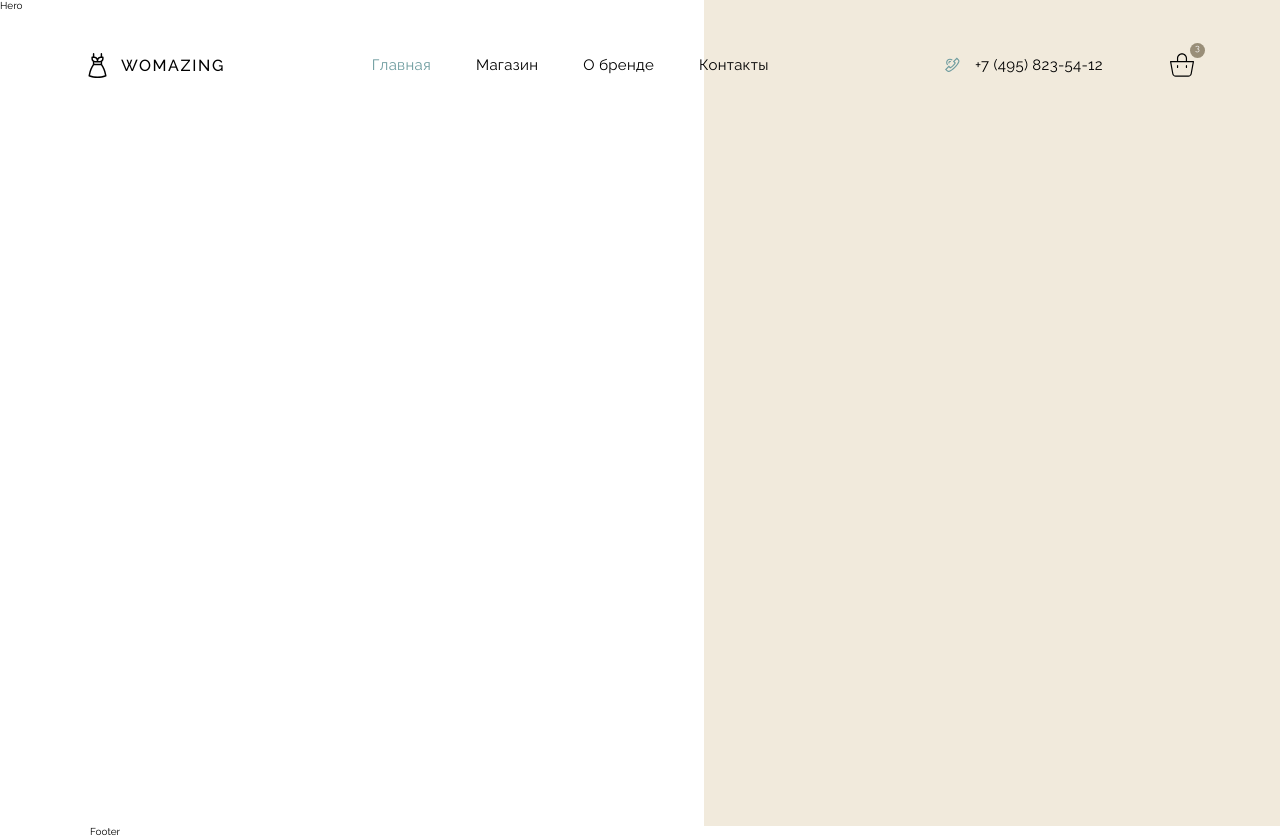
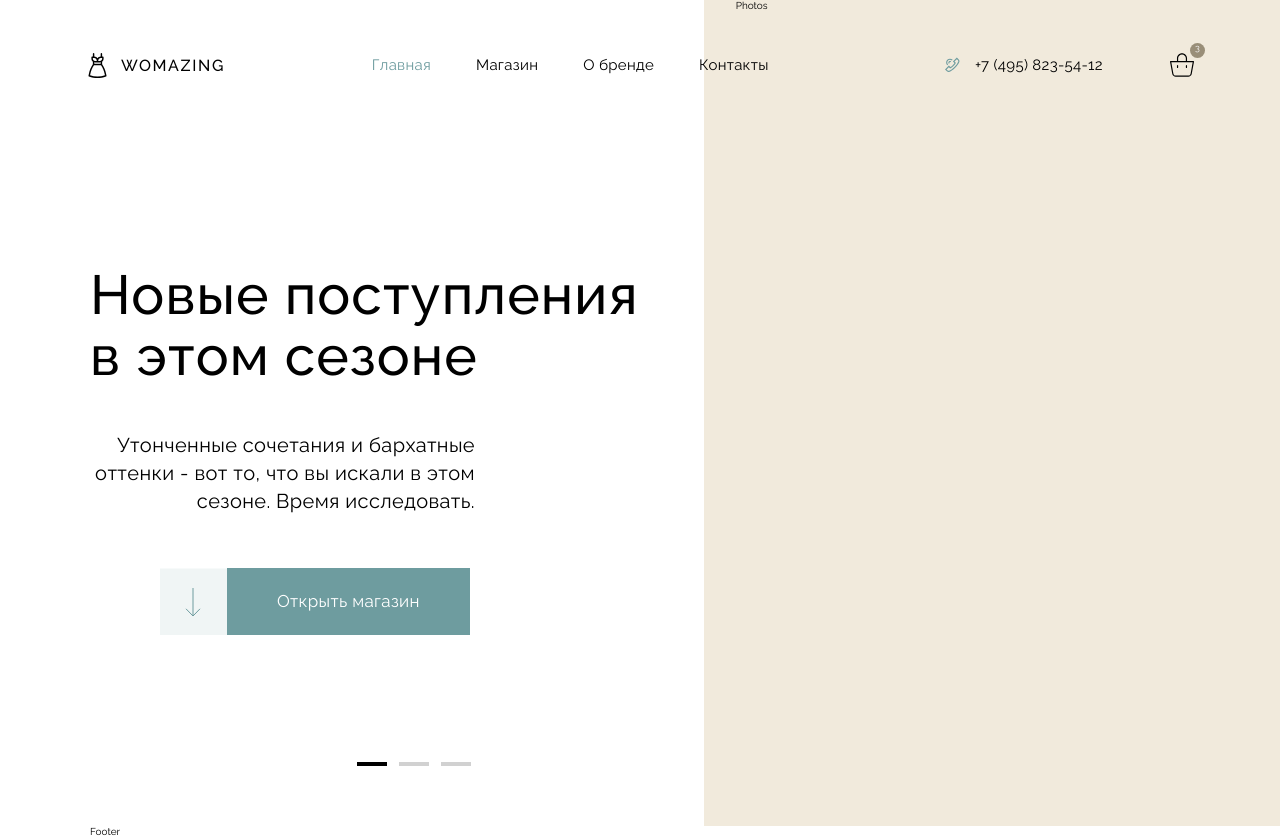
Before and after one commit to NikitaVirachev/womazing, a React app: page / in a window 1280 px wide. Built offline with nearby package versions, Linux system fonts and the light colour scheme.

Commit message:
feat: add slider

```diff
--- /dev/null
+++ b/src/components/ButtonCTA.jsx
@@ -0,0 +1,42 @@
+import PropTypes from 'prop-types';
+import styled, { css } from 'styled-components';
+
+const outlineStyles = css`
+  border: 1px solid var(--CTA-color);
+  background: inherit;
+  color: var(--CTA-color);
+
+  &:hover {
+    color: #fff;
+    background: var(--CTA-color);
+  }
+`;
+
+const ButtonCTA = styled.button`
+  display: inline-flex;
+  padding: 2.2rem 5rem;
+  background: var(--CTA-color);
+  border: none;
+  cursor: pointer;
+
+  color: #fff;
+  font-size: 1.7rem;
+  font-weight: 400;
+  line-height: 138.9%; /* 23.613px */
+  letter-spacing: 0.34px;
+
+  transition: all 0.5s ease;
+
+  &:hover {
+    background: #509498;
+  }
+
+  ${(props) => props.$isOutline && outlineStyles};
+`;
+
+ButtonCTA.propTypes = {
+  children: PropTypes.node,
+  $isOutline: PropTypes.bool,
+};
+
+export default ButtonCTA;
--- /dev/null
+++ b/src/components/Hero/Hero.jsx
@@ -0,0 +1,31 @@
+import React from 'react';
+import styled from 'styled-components';
+
+import Column from '../../layouts/Column.jsx';
+import Slider from './Slider/Slider.jsx';
+import Photos from './Photos.jsx';
+
+const HeroWrapper = styled.div`
+  background: linear-gradient(to right, white 55%, #f1eadc 45%);
+  ${'' /* height: 82.6rem; */}
+`;
+
+const HeroContainer = styled.div`
+  display: grid;
+  grid-template-columns: 58.7% 41.3%;
+`;
+
+const Hero = () => {
+  return (
+    <HeroWrapper>
+      <Column>
+        <HeroContainer>
+          <Slider />
+          <Photos />
+        </HeroContainer>
+      </Column>
+    </HeroWrapper>
+  );
+};
+
+export default Hero;
--- /dev/null
+++ b/src/components/Hero/Photos.jsx
@@ -0,0 +1,7 @@
+import React from 'react';
+
+const Photos = () => {
+  return <div>Photos</div>;
+};
+
+export default Photos;
--- /dev/null
+++ b/src/components/Hero/Slider/ArrowDawn.jsx
@@ -0,0 +1,16 @@
+import React from 'react';
+import styled from 'styled-components';
+
+import ArrowDawnURL from '../../../assets/img/icons/arrowDawn.svg';
+
+const AroowDawnIcon = styled.div`
+  background: url(${(props) => (props.$url ? props.$url : '')});
+  width: 6.7rem;
+  height: 6.7rem;
+`;
+
+const ArrowDawn = () => {
+  return <AroowDawnIcon $url={ArrowDawnURL} />;
+};
+
+export default ArrowDawn;
--- /dev/null
+++ b/src/components/Hero/Slider/Indicator.jsx
@@ -0,0 +1,32 @@
+import React from 'react';
+import styled from 'styled-components';
+import PropTypes from 'prop-types';
+
+import Rectangle from './Rectangle.jsx';
+
+const IndicatorContainer = styled.div`
+  display: inline-flex;
+`;
+
+const Indicator = (props) => {
+  return (
+    <IndicatorContainer>
+      {Array.from({ length: props.slidesCount }, (_, index) => (
+        <Rectangle
+          key={index}
+          isCurrent={props.curRectangle === index + 1}
+          onClick={props.onChangeSlide}
+          number={index + 1}
+        />
+      ))}
+    </IndicatorContainer>
+  );
+};
+
+Indicator.propTypes = {
+  curRectangle: PropTypes.number,
+  onChangeSlide: PropTypes.func,
+  slidesCount: PropTypes.number,
+};
+
+export default Indicator;
--- /dev/null
+++ b/src/components/Hero/Slider/Rectangle.jsx
@@ -0,0 +1,41 @@
+import React from 'react';
+import styled from 'styled-components';
+import PropTypes from 'prop-types';
+
+const StyledRectangle = styled.div`
+  width: 3rem;
+  height: 0.4rem;
+  background: ${(props) => (props.$isActive ? '#000' : '#d1d1d1')};
+  transition: all 0.5s ease;
+`;
+
+const RectangleContainer = styled.button`
+  padding: 0.6rem;
+  cursor: pointer;
+  border: none;
+  background: none;
+
+  &:hover ${StyledRectangle} {
+    background: #000;
+  }
+`;
+
+const Rectangle = (props) => {
+  const onClickHandler = () => {
+    props.onClick(props.number);
+  };
+
+  return (
+    <RectangleContainer onClick={onClickHandler}>
+      <StyledRectangle $isActive={props.isCurrent} />
+    </RectangleContainer>
+  );
+};
+
+Rectangle.propTypes = {
+  isCurrent: PropTypes.bool,
+  onClick: PropTypes.func,
+  number: PropTypes.number,
+};
+
+export default Rectangle;
--- /dev/null
+++ b/src/components/Hero/Slider/Slider.jsx
@@ -0,0 +1,124 @@
+import React, { useState } from 'react';
+import styled from 'styled-components';
+import { Link } from 'react-router-dom';
+
+import Indicator from './Indicator.jsx';
+import ButtonCTA from '../../ButtonCTA.jsx';
+import ArrowDawn from './ArrowDawn.jsx';
+
+const SlidesCount = 3;
+
+const SliderContainer = styled.div`
+  margin-top: 26.5rem;
+  margin-bottom: 5.4rem;
+`;
+
+const IndicatorWrapper = styled.div`
+  display: flex;
+  justify-content: flex-end;
+  margin-right: 25.9rem;
+  margin-top: 11.8rem;
+`;
+
+const StyledLink = styled(Link)`
+  text-decoration: none;
+  color: #fff;
+  display: inline-flex;
+  margin-left: 7rem;
+  margin-top: 5.2rem;
+
+  &:hover ${ButtonCTA} {
+    background: #509498;
+  }
+`;
+
+const SlidesWindow = styled.div`
+  width: 56.3rem;
+  height: 25.1rem;
+  overflow: hidden;
+
+  position: relative;
+`;
+
+const Slides = styled.div`
+  display: flex;
+
+  position: absolute;
+  transition: transform 0.5s ease;
+  transform: ${({ $currentSlide }) =>
+    `translateX(calc(${$currentSlide - 1} * -56.3rem))`};
+`;
+
+const Slide = styled.div`
+  display: flex;
+  flex-direction: column;
+  gap: 4.5rem;
+`;
+
+const Title = styled.h2`
+  width: 56.3rem;
+
+  color: #000;
+  font-size: 5.5rem;
+  font-weight: 500;
+  line-height: 110%; /* 60.5px */
+  letter-spacing: 1.1px;
+`;
+
+const Description = styled.p`
+  width: 38.5rem;
+
+  text-align: right;
+  font-size: 2rem;
+  font-weight: 400;
+  line-height: 140%; /* 28px */
+  letter-spacing: 0.4px;
+  color: #000;
+`;
+
+const Slider = () => {
+  const [curSlide, setCurSlide] = useState(1);
+
+  return (
+    <SliderContainer>
+      <SlidesWindow>
+        <Slides $currentSlide={curSlide}>
+          <Slide>
+            <Title>Новые поступления в этом сезоне</Title>
+            <Description>
+              Утонченные сочетания и бархатные оттенки - вот то, что вы искали в
+              этом сезоне. Время исследовать.
+            </Description>
+          </Slide>
+          <Slide>
+            <Title>Что-то новенькое. Мы заждались тебя.</Title>
+            <Description>
+              Надоело искать себя в сером городе? Настало время новых идей,
+              свежих красок и вдохновения с Womazing!
+            </Description>
+          </Slide>
+          <Slide>
+            <Title>Включай новый сезон с WOMAZING</Title>
+            <Description>
+              Мы обновили ассортимент - легендарные коллекции и новинки от
+              отечественных дизайнеров
+            </Description>
+          </Slide>
+        </Slides>
+      </SlidesWindow>
+      <StyledLink to={'/store'}>
+        <ArrowDawn />
+        <ButtonCTA $isOutline={false}>Открыть магазин</ButtonCTA>
+      </StyledLink>
+      <IndicatorWrapper>
+        <Indicator
+          curRectangle={curSlide}
+          onChangeSlide={(slide) => setCurSlide(slide)}
+          slidesCount={SlidesCount}
+        />
+      </IndicatorWrapper>
+    </SliderContainer>
+  );
+};
+
+export default Slider;
--- /dev/null
+++ b/src/hooks/useSlider.jsx
@@ -0,0 +1,5 @@
+const useSlider = ({ totalCount }) => {
+  return { currentSlide };
+};
+
+export default useSlider;
--- a/src/layouts/Hero.jsx
+++ /dev/null
@@ -1,13 +0,0 @@
-import React from 'react';
-import styled from 'styled-components';
-
-const HeroWrapper = styled.div`
-  background: linear-gradient(to right, white 55%, #f1eadc 45%);
-  height: 82.6rem;
-`;
-
-const Hero = () => {
-  return <HeroWrapper>Hero</HeroWrapper>;
-};
-
-export default Hero;
--- a/src/pages/Home.jsx
+++ b/src/pages/Home.jsx
@@ -1,6 +1,6 @@
 import React from 'react';
 
-import Hero from '../layouts/Hero.jsx';
+import Hero from '../components/Hero/Hero.jsx';
 
 const Home = () => {
   return (
```
Also changed, not shown: src/assets/img/icons/arrowDawn.svg (added).
